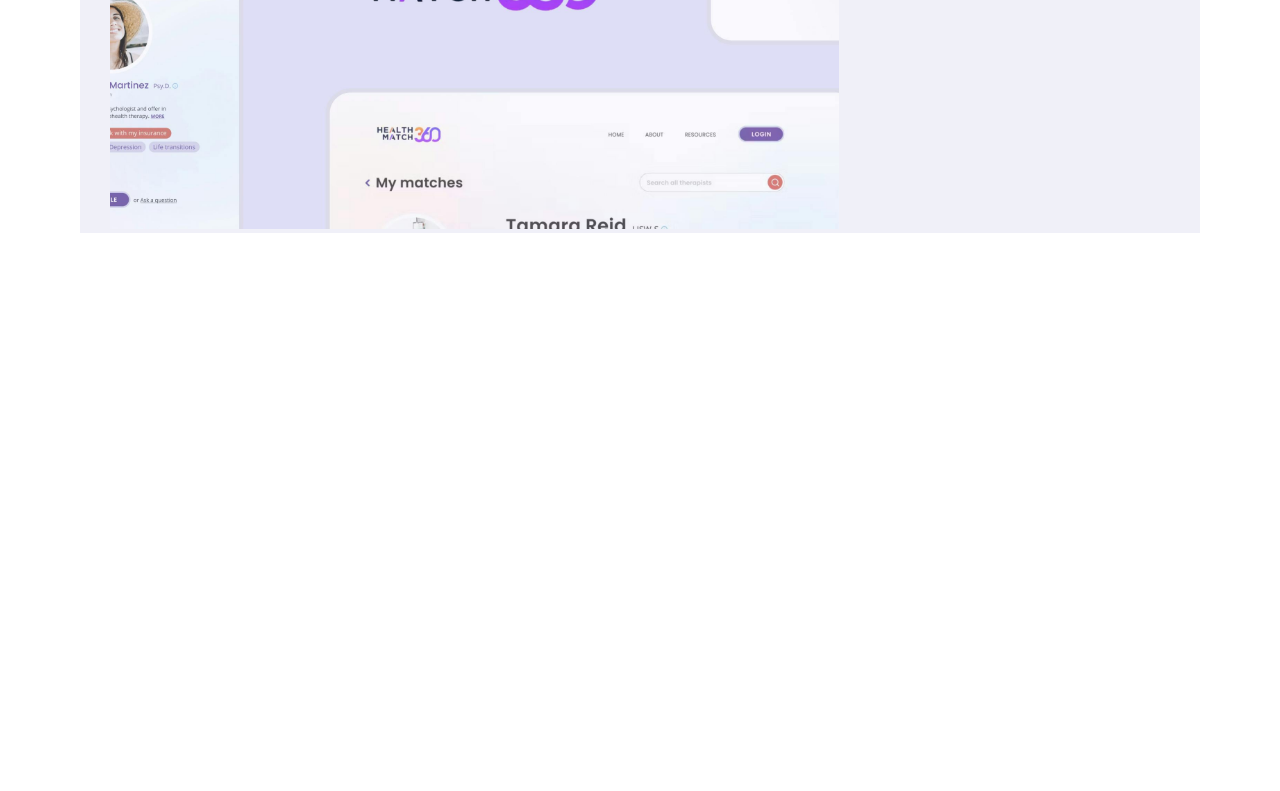
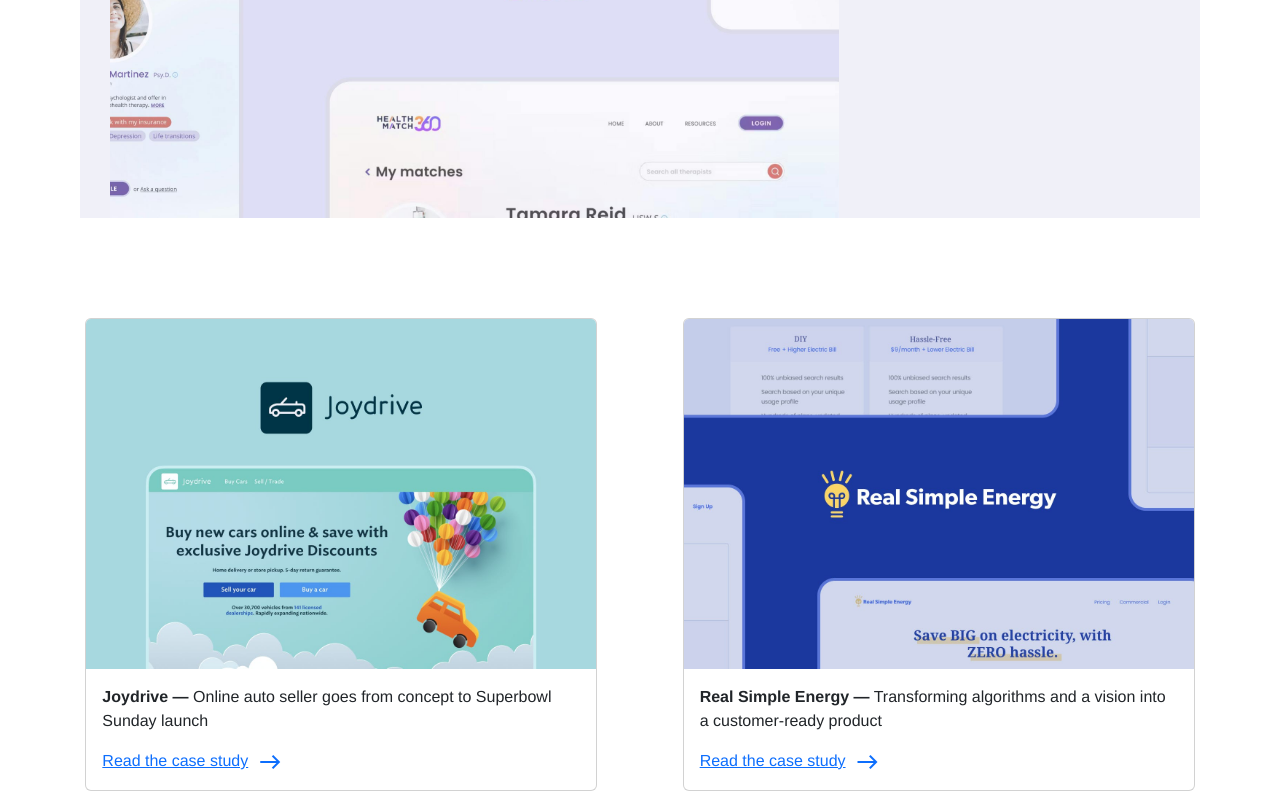
Before and after one commit to Thomex01/Oguns-thompson, a plain HTML site: page index.html in a window 1280 px wide. Shown: the part 1061-1852 px from the top of the page. Before the commit the page ends 1494 px from the top, so only its background shows below. Drawn offline with nearby package versions, Linux system fonts and the light colour scheme.

Commit message:
File Updated

```diff
--- a/index.html
+++ b/index.html
@@ -6,7 +6,7 @@
     <title>Document</title>
     <link rel="stylesheet" href="./style.css">
     <link rel="stylesheet" href="https://fonts.googleapis.com/css2?family=Material+Symbols+Outlined:opsz,wght,FILL,GRAD@20..48,100..700,0..1,-50..200" />
-
+    <link href="https://cdn.jsdelivr.net/npm/bootstrap@5.3.3/dist/css/bootstrap.min.css" rel="stylesheet" integrity="sha384-QWTKZyjpPEjISv5WaRU9OFeRpok6YctnYmDr5pNlyT2bRjXh0JMhjY6hW+ALEwIH" crossorigin="anonymous">
 </head>
 <body>
 
@@ -58,5 +58,31 @@
            </div>
 
       </section>
+
+      <section class="sec3">
+        <div class="card-hero">
+
+            <div>
+                <div class="card" style="width: 32rem;">
+                    <img src="./images/joydrive.jpg" class="card-img-top" alt="...">
+                    <div class="card-body">
+                      <p class="card-text"> <strong>Joydrive —</strong> Online auto seller goes from concept to Superbowl Sunday launch</p>
+                     <a href="#">Read the case study<span class="material-symbols-outlined"> east</span></a>
+                    </div>
+                  </div>
+            </div>
+           <div>
+                <div class="card" style="width:32rem;">
+                    <img src="./images/real simple.jpg" class="card-img-top" alt="...">
+                    <div class="card-body">
+                      <p class="card-text"><strong>Real Simple Energy —</strong> Transforming algorithms and a vision into a customer-ready product</p>
+                      <a href="#">Read the case study<span class="material-symbols-outlined"> east</span></a>
+                    </div>
+                  </div>
+            </div>
+
+        </div>
+      </section>
 </body>
+<script src="https://cdn.jsdelivr.net/npm/bootstrap@5.3.3/dist/js/bootstrap.bundle.min.js" integrity="sha384-YvpcrYf0tY3lHB60NNkmXc5s9fDVZLESaAA55NDzOxhy9GkcIdslK1eN7N6jIeHz" crossorigin="anonymous"></script>
 </html>
--- a/style.css
+++ b/style.css
@@ -206,6 +206,14 @@
 }
 
 
+.sec3{
+  margin-top: -100px;
+}
+
+.sec3 .card-hero{
+    display: flex;
+    justify-content: space-evenly;
+}
 
 @media(max-width:1123px){
     .sec2 .below-hero{
@@ -213,7 +221,6 @@
     }
 
 }
-
 
 
 @media(max-width:1108px){
@@ -267,6 +274,7 @@
 @media(max-width:754px){
     .sec1 .hero h1{
         width: 700px;
+
 }
 
 }
```
